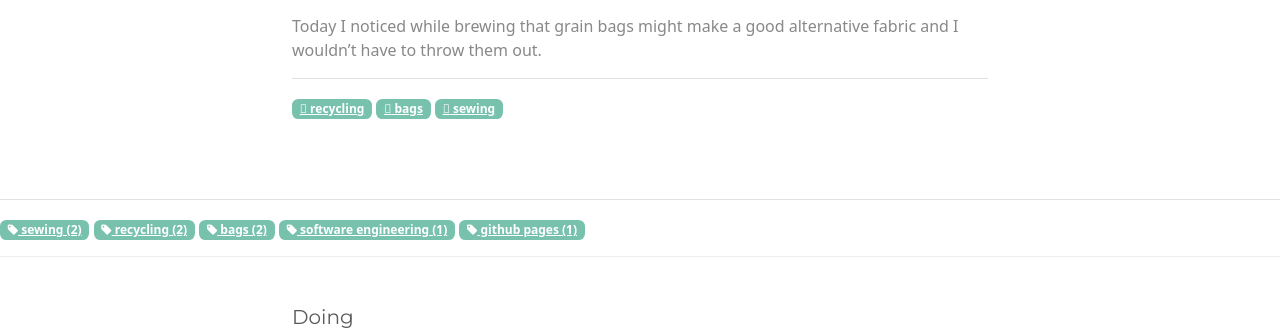
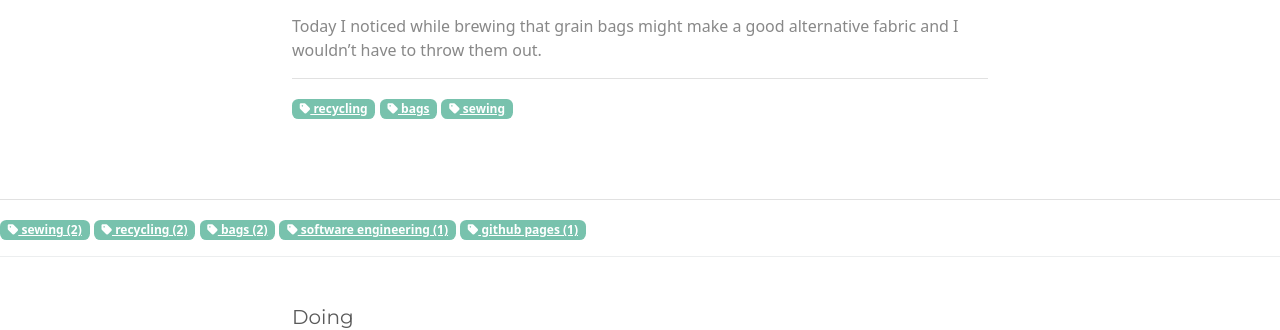
Before and after one commit to mattgauzza/about, a Jekyll site: the page built from _posts/2018-04-15-Making bags from trash.md, in a window 1280 px wide. Shown: the part 441-771 px from the top of the page. Built offline with Jekyll 4.4.1, drawn with Linux system fonts in a browser that asks for light colours; nearby versions of some CDN libraries; library files that are not in the unit come from our copies.

Commit message:
updating font awesome

```diff
--- a/_includes/footer.html
+++ b/_includes/footer.html
@@ -41,3 +41,4 @@
 
   </div>
 </div>
+<script async src="https://kit.fontawesome.com/577ddb6822.js" crossorigin="anonymous"></script>
--- a/assets/main.scss
+++ b/assets/main.scss
@@ -6,4 +6,3 @@
 @import "syntax-highlighting";
 @import "bootstrap-4-jekyll/bootstrap-4-jekyll";
 @import "bootstrap_customization";
-@import "font-awesome/font-awesome";
```
